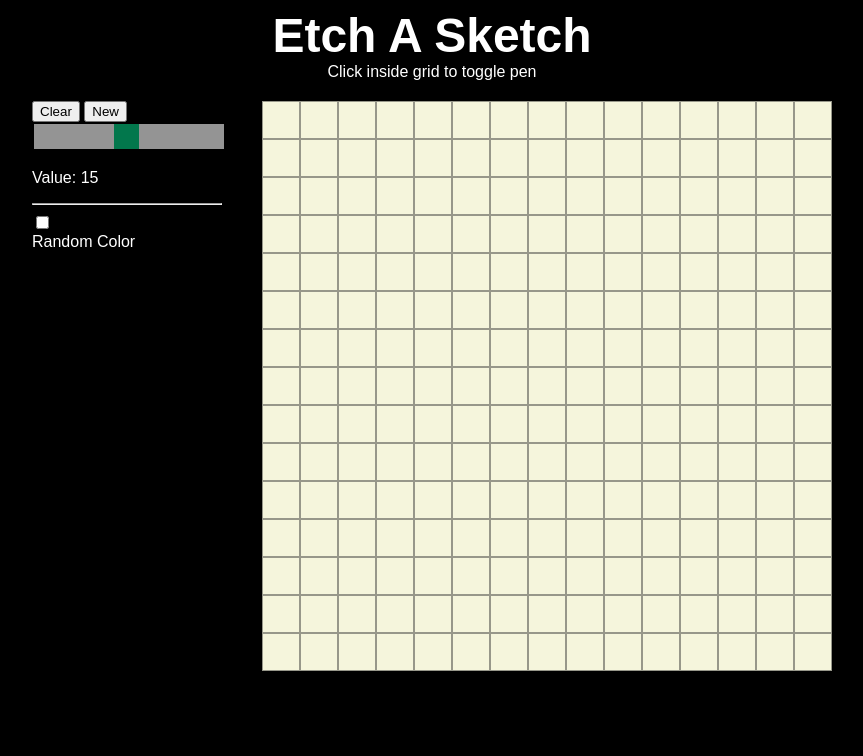
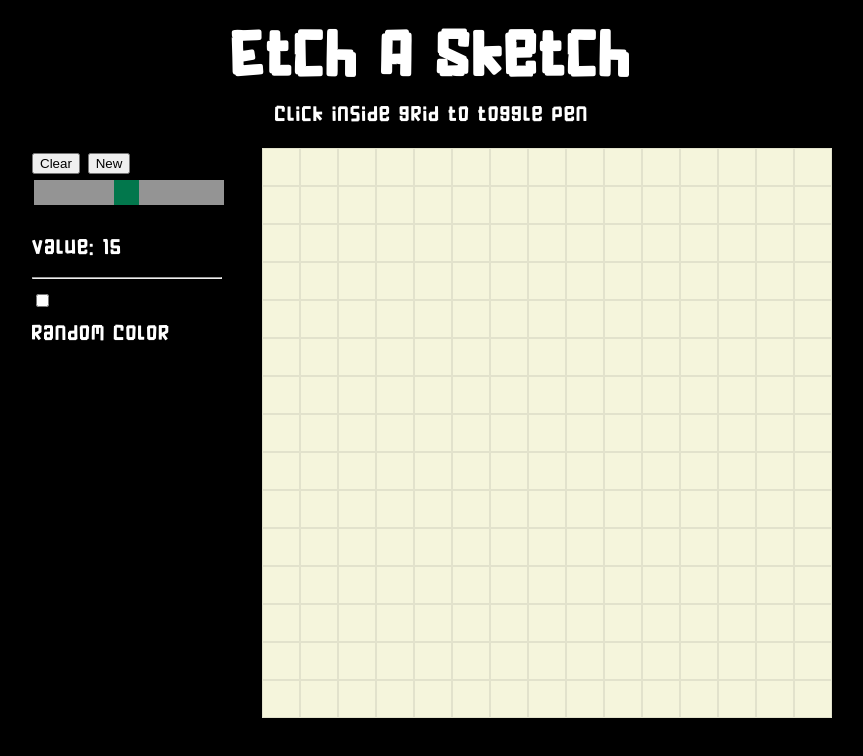
Before and after one commit to melisaciputra/etch-a-sketch, a plain HTML site: page index.html in a window 1280 px wide. Shown: the whole page, without its empty margins (208-1071 px from the left). Drawn offline with Linux system fonts and the light colour scheme.

Commit message:
ui change

```diff
--- a/etch-a-sketch.js
+++ b/etch-a-sketch.js
@@ -8,6 +8,10 @@ function randomRgbColor(){
     let b = Math.floor(Math.random() * 256); // Random between 0-255
     return 'rgb(' + r + ',' + g + ',' + b + ')';
 }
+
+const heading = "Etch A Sketch";
+
+
 
 // Reset sketch with number of grid as input
 function resetSketch(gridNumber = 15){
@@ -20,7 +24,6 @@ function resetSketch(gridNumber = 15){
             gridY.classList.add('row-item');
             gridX.appendChild(gridY);
         }
-
     }
 
     const rowItems = document.querySelectorAll('.row-item');
--- a/style.css
+++ b/style.css
@@ -1,12 +1,18 @@
+
+@font-face {
+  font-family: PixelCraft;
+  src: url(PIXELCRAFT.ttf);
+}
 
 * {
   box-sizing: border-box;
 }
 
 body {
-  font-family: Arial, Helvetica, sans-serif;
+  font-family: PixelCraft, Arial, Helvetica, sans-serif;
   background-color:black;
   color: white;
+  letter-spacing: 2px;
 }
 
 #header h1, #header p {
@@ -15,8 +21,8 @@ body {
 }
 
 h1 {
-  text-align: center;
   font-size: 3rem;
+  letter-spacing: 4px;
 }
 
 .blue{
@@ -55,7 +61,7 @@ button {
 
 .row-item {
   flex: 1;
-  border: 1px solid rgba(59, 59, 59, 0.5);
+  border: 1px solid rgba(59, 59, 59, 0.1);
   aspect-ratio: 1 /1;
 }
 
```
Also changed, not shown: PIXELADE.TTF (added), PIXELCRAFT.ttf (added). Lines whose indentation alone changed are shown as unchanged.
